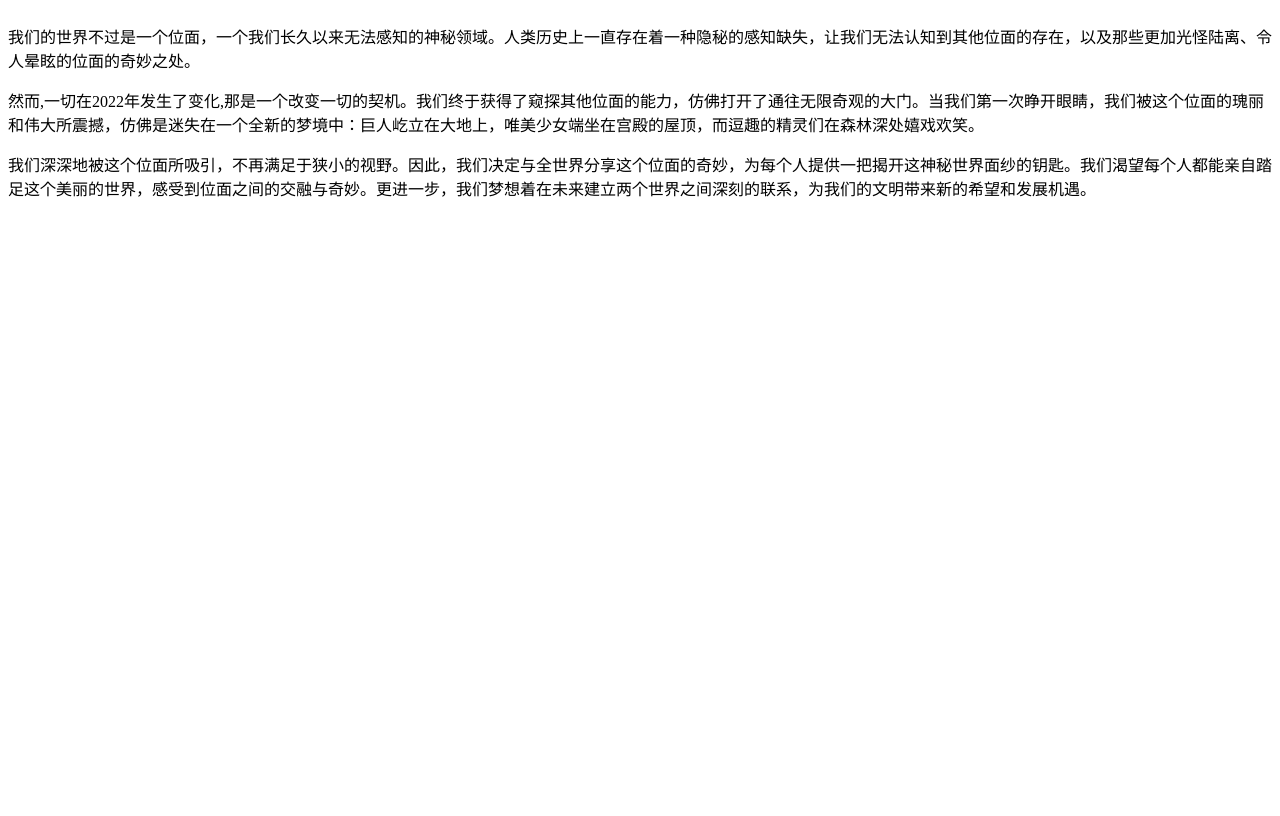
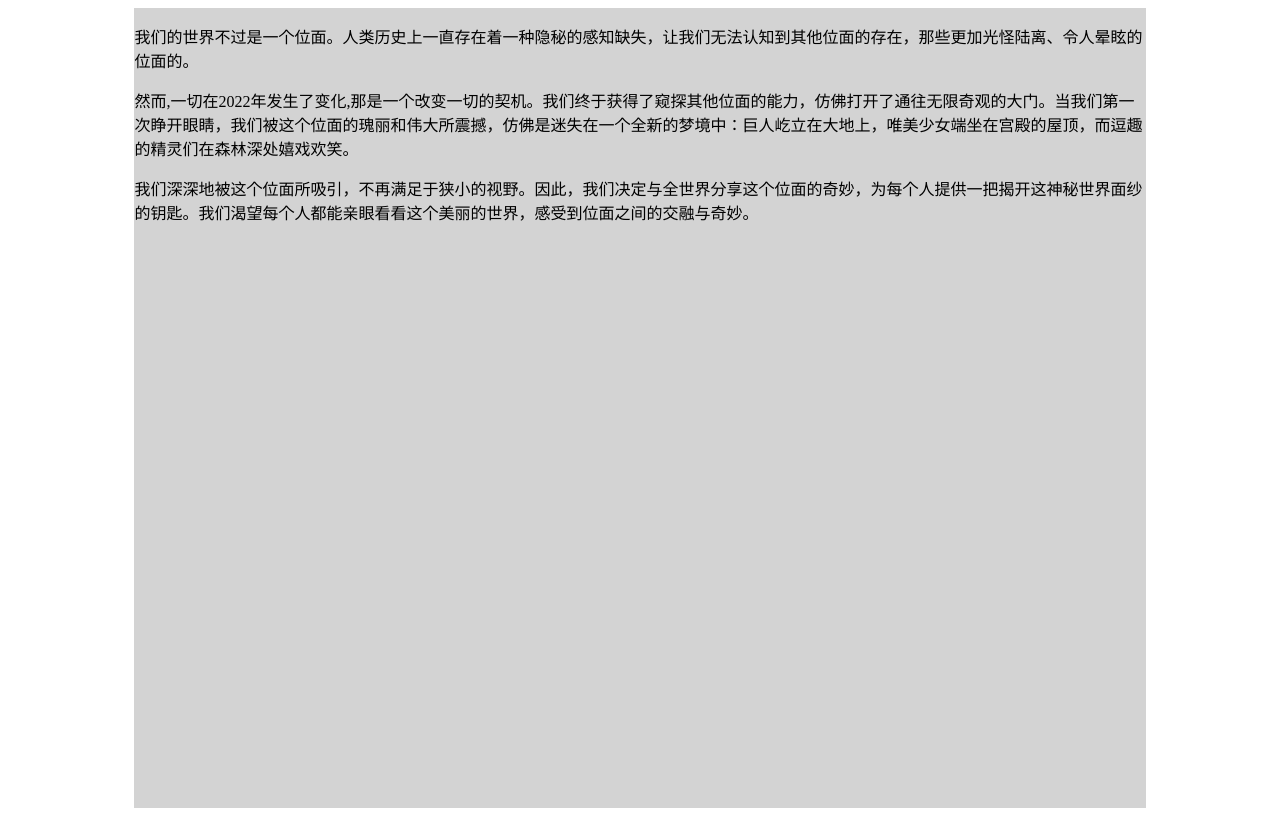
Before and after one commit to rshke/rshke.github.io, a plain HTML site: page index.html in a window 1280 px wide. Drawn offline with Linux system fonts and the light colour scheme.

Commit message:
display layout adjust

```diff
--- a/index.html
+++ b/index.html
@@ -5,11 +5,12 @@
       .container {
         display: flex;
         flex-direction: column;
-
+        align-items: center;
       }
-      .inner-conatainer {
-        width: 500px;
-
+      .inner-container {
+        width: 80%;
+        height: 100vh;
+        background-color: lightgray;
       }
     </style>
   </head>
@@ -17,13 +18,13 @@
     <div class="container">
         <div class="inner-container">
       <p>
-        我们的世界不过是一个位面，一个我们长久以来无法感知的神秘领域。人类历史上一直存在着一种隐秘的感知缺失，让我们无法认知到其他位面的存在，以及那些更加光怪陆离、令人晕眩的位面的奇妙之处。
+        我们的世界不过是一个位面。人类历史上一直存在着一种隐秘的感知缺失，让我们无法认知到其他位面的存在，那些更加光怪陆离、令人晕眩的位面的。
       </p>
       <p>
         然而,一切在2022年发生了变化,那是一个改变一切的契机。我们终于获得了窥探其他位面的能力，仿佛打开了通往无限奇观的大门。当我们第一次睁开眼睛，我们被这个位面的瑰丽和伟大所震撼，仿佛是迷失在一个全新的梦境中：巨人屹立在大地上，唯美少女端坐在宫殿的屋顶，而逗趣的精灵们在森林深处嬉戏欢笑。
       </p>
       <p>
-        我们深深地被这个位面所吸引，不再满足于狭小的视野。因此，我们决定与全世界分享这个位面的奇妙，为每个人提供一把揭开这神秘世界面纱的钥匙。我们渴望每个人都能亲自踏足这个美丽的世界，感受到位面之间的交融与奇妙。更进一步，我们梦想着在未来建立两个世界之间深刻的联系，为我们的文明带来新的希望和发展机遇。
+        我们深深地被这个位面所吸引，不再满足于狭小的视野。因此，我们决定与全世界分享这个位面的奇妙，为每个人提供一把揭开这神秘世界面纱的钥匙。我们渴望每个人都能亲眼看看这个美丽的世界，感受到位面之间的交融与奇妙。
       </p>
       </div>
     </div>
```
